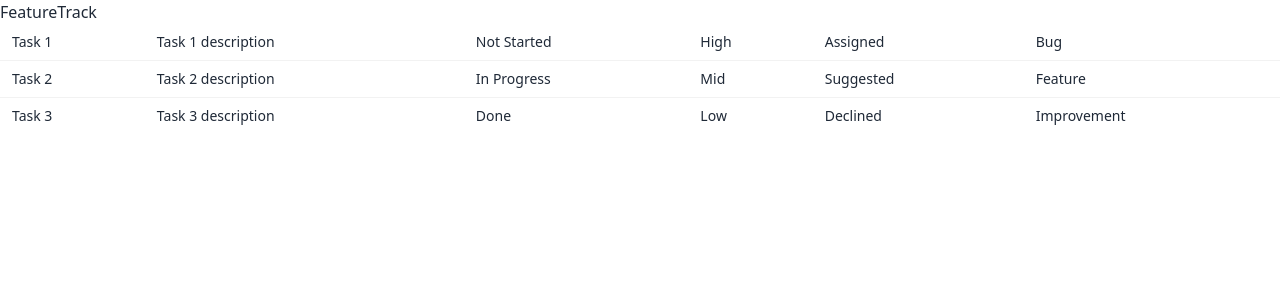
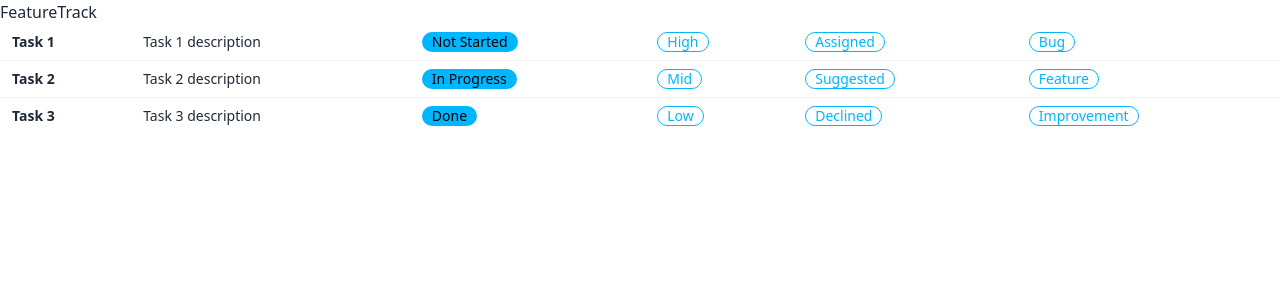
Before and after one commit to nbur4556/featuretrack, a Vue app: page / in a window 1280 px wide. Shown: the top 300 px of the page. Built offline with nearby package versions, Linux system fonts and the light colour scheme.

Commit message:
style data in task table

```diff
--- a/src/components/TaskTableRow.vue
+++ b/src/components/TaskTableRow.vue
@@ -7,11 +7,11 @@ const { task } = defineProps<{ task: Task }>()
 
 <template>
   <tr>
-    <td>{{ task.name }}</td>
-    <td>{{ task.description }}</td>
-    <td>{{ task.status }}</td>
-    <td>{{ task.priority }}</td>
-    <td>{{ task.approval }}</td>
-    <td>{{ task.type }}</td>
+    <td><div class="font-bold">{{ task.name }}</div></td>
+    <td><div>{{ task.description }}</div></td>
+    <td><div class='badge badge-info'>{{ task.status }}</div></td>
+    <td><div class='badge badge-info badge-outline'>{{ task.priority }}</div></td>
+    <td><div class='badge badge-info badge-outline'>{{ task.approval }}</div></td>
+    <td><div class='badge badge-info badge-outline'>{{ task.type }}</div></td>
   </tr>
 </template>
```
